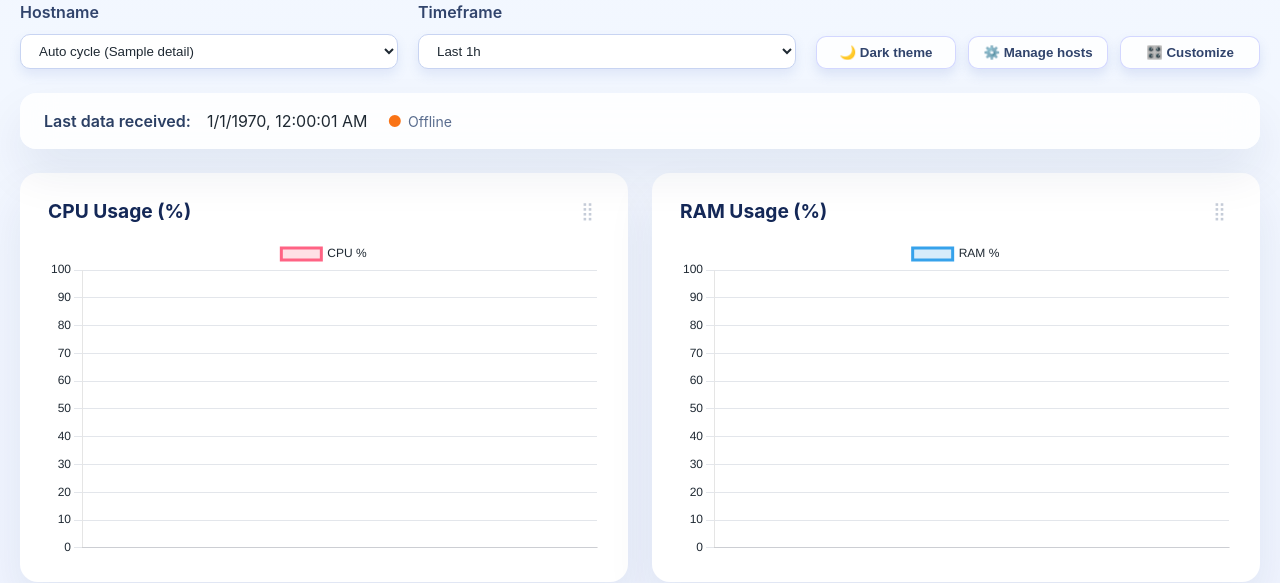
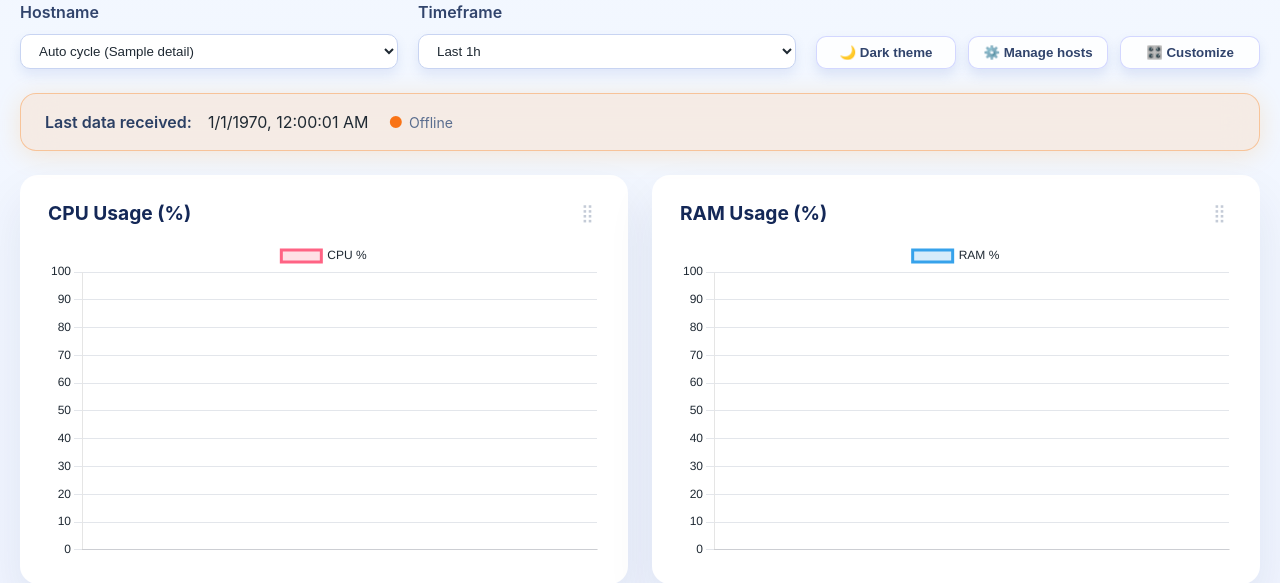
Before and after one commit to chandanankush/statix, a Flask app: page /dashboard in a window 1280 px wide. Shown: the part 133-716 px from the top of the page. Run offline with Flask 3, Linux system fonts and the light colour scheme; tables that the repository leaves empty hold one stand-in row (values such as "Sample post"); data that the repository does not hold is empty.

Commit message:
fix(dashboard): red-tint status bar when selected host is offline

```diff
--- a/server/templates/dashboard.html
+++ b/server/templates/dashboard.html
@@ -169,7 +169,20 @@
             display: flex;
             flex-direction: column;
             gap: 10px;
-            transition: background 0.4s ease, box-shadow 0.4s ease, color 0.3s ease;
+            transition: background 0.4s ease, box-shadow 0.4s ease, color 0.3s ease, border-color 0.3s ease;
+            border: 1px solid transparent;
+        }
+
+        .status.host-offline {
+            background: rgba(255, 196, 135, 0.22);
+            border-color: rgba(251, 146, 60, 0.45);
+            box-shadow: 0 4px 24px rgba(255, 161, 25, 0.18);
+        }
+
+        body.theme-dark .status.host-offline {
+            background: rgba(255, 180, 90, 0.12);
+            border-color: rgba(249, 115, 22, 0.45);
+            box-shadow: 0 4px 24px rgba(249, 115, 22, 0.25);
         }
 
         .status-meta {
@@ -2124,6 +2137,7 @@
             if (isOffline && timestamp) offlineHosts.add(effectiveHostname);
             updateOfflineTracking(effectiveHostname, isOffline);
             applyOfflineHighlight(effectiveHostname, offlineHosts);
+            document.querySelector('.status').classList.toggle('host-offline', isOffline && !!timestamp);
         }
 
         async function fetchMetrics() {
```
